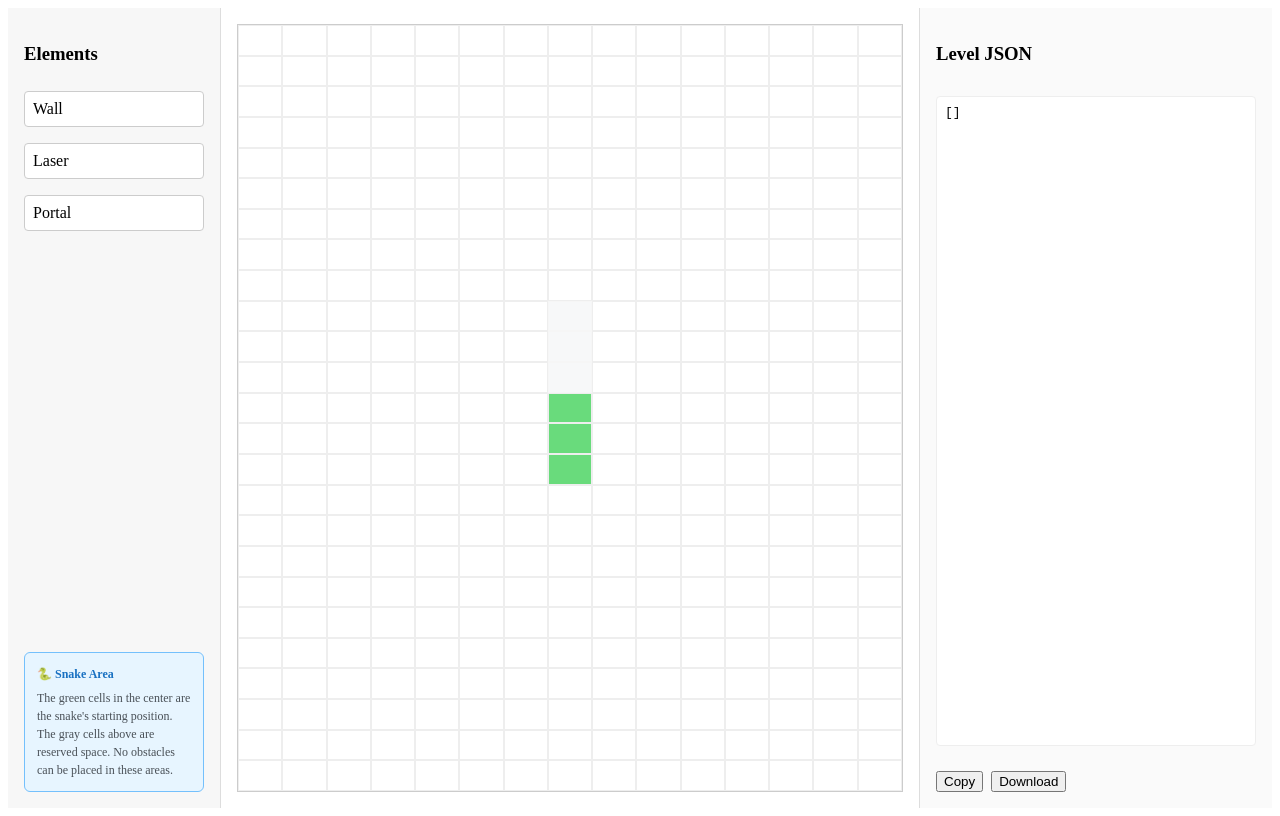
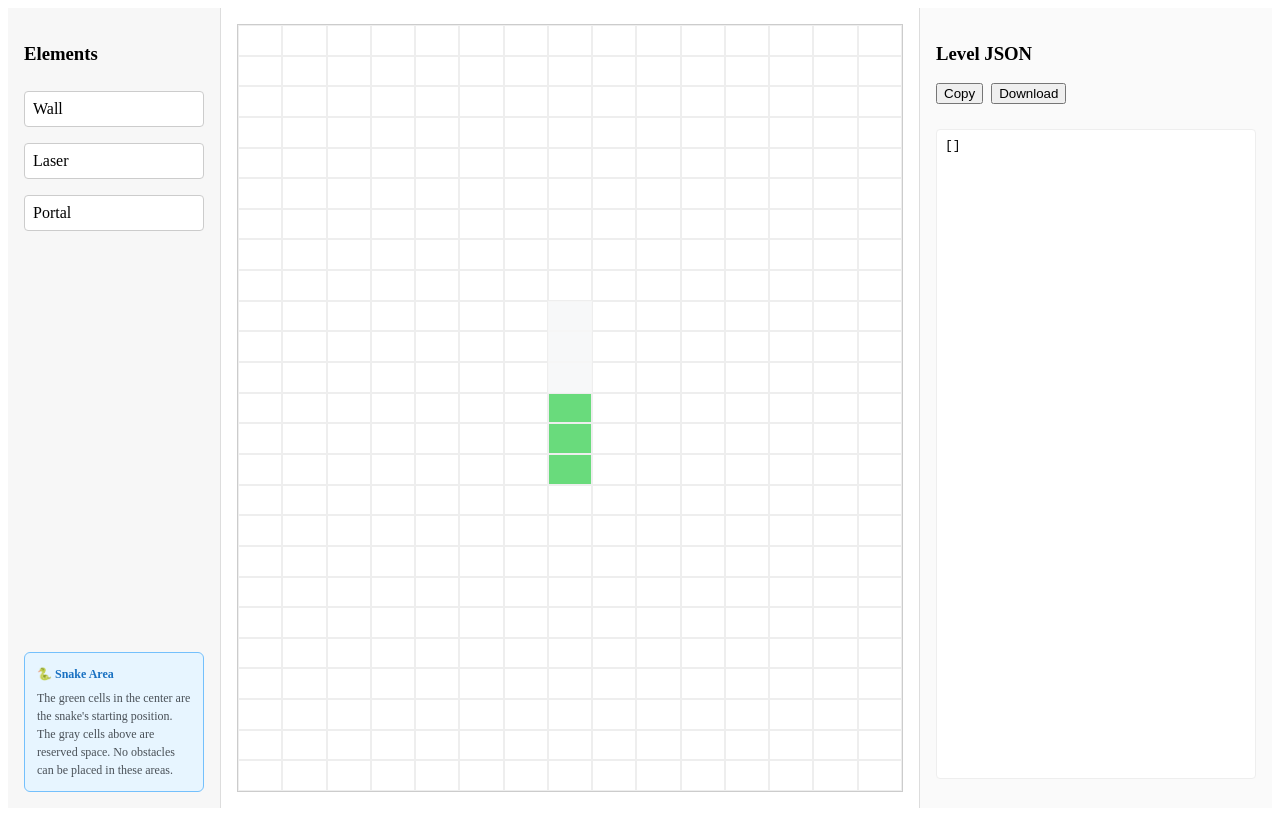
Before and after one commit to hasanaliozdemir/level_generator, a React app: page / in a window 1280 px wide. Built offline with nearby package versions, Linux system fonts and the light colour scheme.

Commit message:
copy button to up

```diff
--- a/src/components/JsonPanel.tsx
+++ b/src/components/JsonPanel.tsx
@@ -41,11 +41,11 @@ const JsonPanel: React.FC<JsonPanelProps> = ({ levelJson }) => {
     return (
         <div style={{ width: 320, background: '#fafafa', padding: 16, borderLeft: '1px solid #ddd', display: 'flex', flexDirection: 'column' }}>
             <h3>Level JSON</h3>
-            <pre style={{ flex: 1, background: '#fff', border: '1px solid #eee', borderRadius: 4, padding: 8, fontSize: 13 }}>{jsonStr}</pre>
-            <div style={{ marginTop: 12, display: 'flex', gap: 8 }}>
+            <div style={{ marginBottom: 12, display: 'flex', gap: 8 }}>
                 <button onClick={handleCopy}>Copy</button>
                 <button onClick={handleDownload}>Download</button>
             </div>
+            <pre style={{ flex: 1, background: '#fff', border: '1px solid #eee', borderRadius: 4, padding: 8, fontSize: 13, overflow: 'auto' }}>{jsonStr}</pre>
         </div>
     );
 };
```
